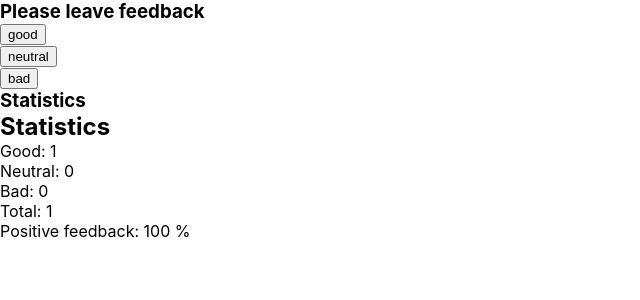
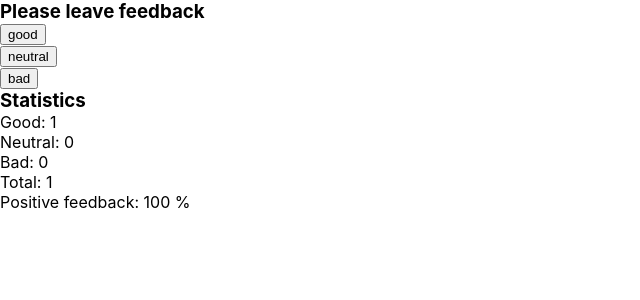
Before and after one commit to Dimitri-Y/goit-react-hw-02-feedback, a React (Create React App) app: page / in a window 1280 px wide. Both pictures are taken after a click on the button "good". Shown: the top 300 px of the page, without its empty margins (0-640 px from the left). Built offline with nearby package versions, Linux system fonts and the light colour scheme.

Commit message:
Update Statistics.js

```diff
--- a/src/components/Statistics/Statistics.js
+++ b/src/components/Statistics/Statistics.js
@@ -15,7 +15,6 @@ class Statistics extends Component {
     const { good, neutral, bad, total, positivePercentage } = this.props;
     return (
       <div className={css['stat']}>
-        <h2 className={css['stat__h']}>Statistics</h2>
         <ul className={css['stat__group']}>
           <li className={css['stat__item']}>
             <span className={css['stat__span']}>Good: {good}</span>
```
